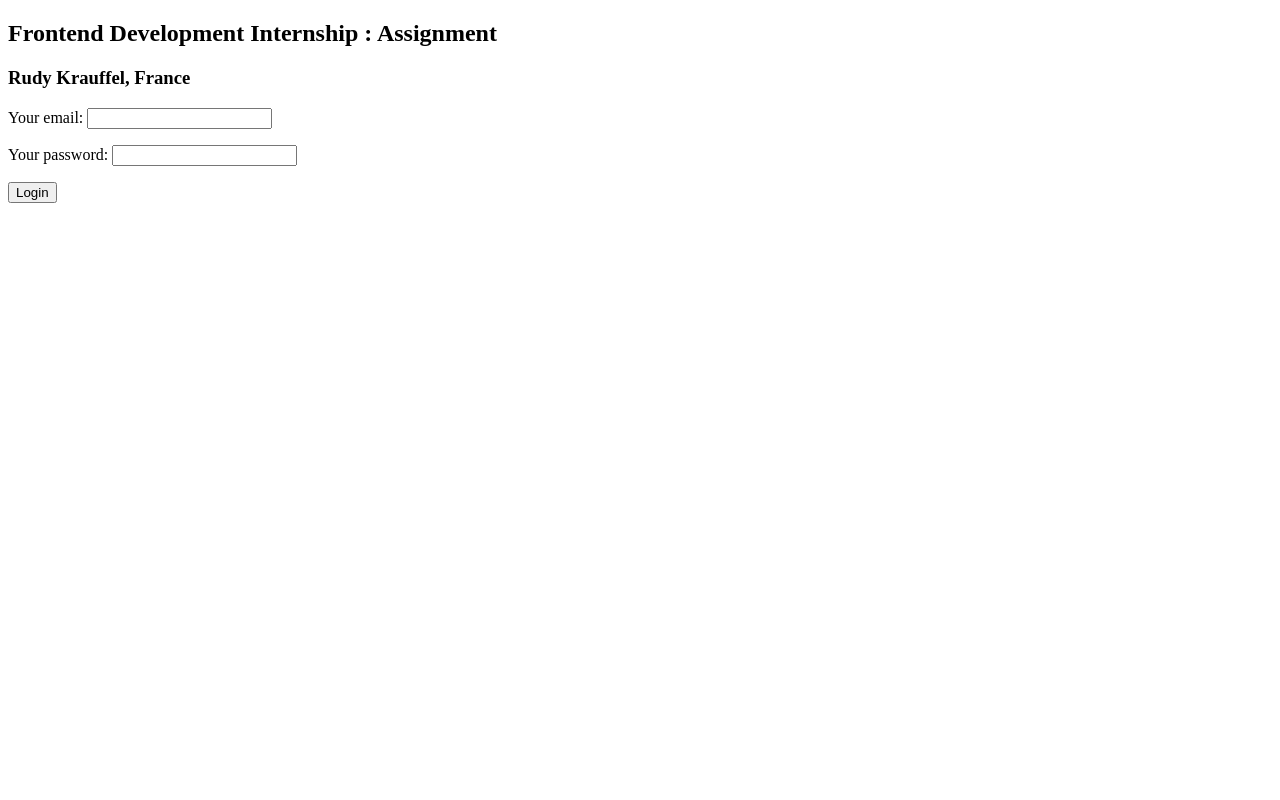
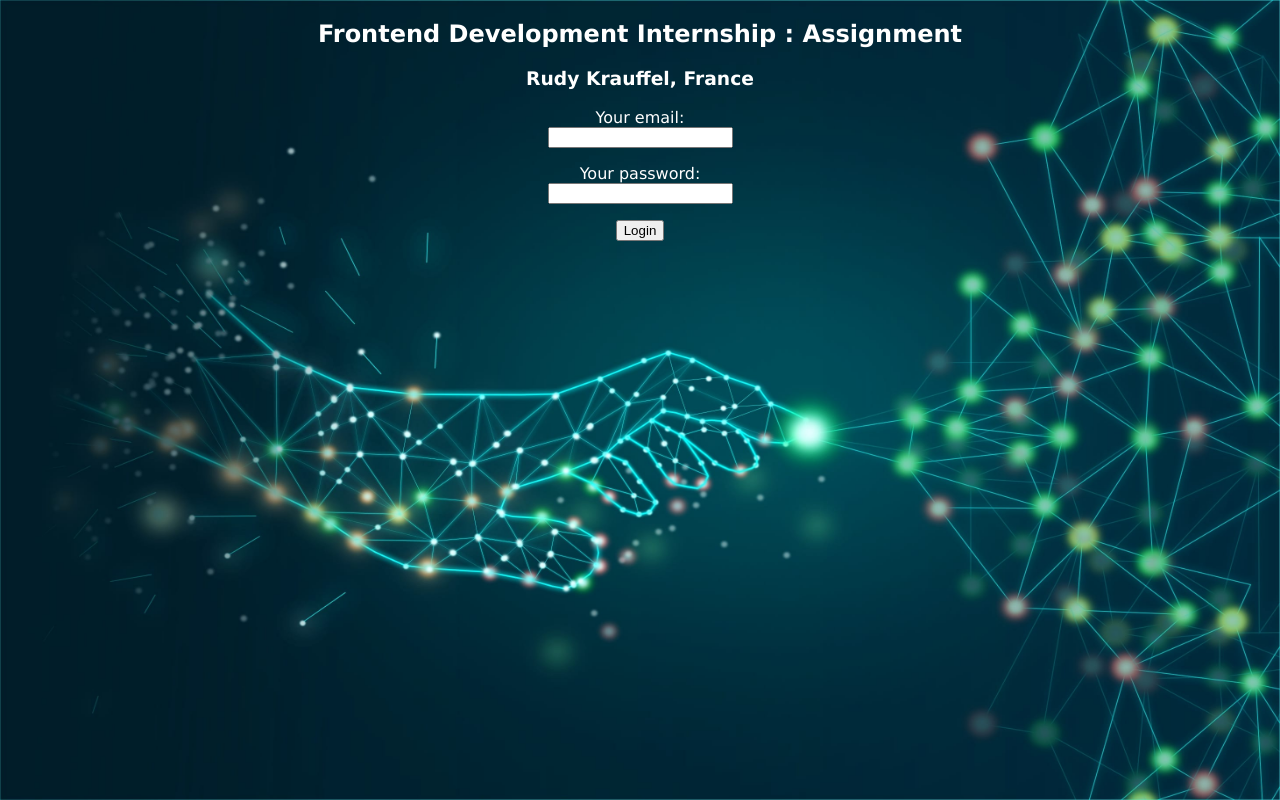
Before and after one commit to rudykrauffel/21ilab-assignment, a PHP site: page /login.php in a window 1280 px wide. Run offline with PHP 8.4, Linux system fonts and the light colour scheme.

Commit message:
Added more style features

```diff
--- a/login.php
+++ b/login.php
@@ -8,15 +8,18 @@
     <meta name="description" content="Assignment for a frontend development internship">
     <meta name="viewport" content="width=device-width, initial-scale=1">
 
-    <link href="css/style.css" rel="stylesheet">
+    <link href="style.css" rel="stylesheet">
 </head>
 
 <body>
-    <h2>Frontend Development Internship : Assignment</h2>
-    <h3>Rudy Krauffel, France</h3>
+    <header>
+        <h2>Frontend Development Internship : Assignment</h2>
+        <h3>Rudy Krauffel, France</h3>
+
+    </header>
 
 
-    <form action="post.php" method="post">
+    <form action="post.php" method="post" class="form1">
         <p>
             <label for="mail">Your email:</label>
             <input type="email" id="mail" name="mail" required>
--- a/style.css
+++ b/style.css
@@ -0,0 +1,27 @@
+html{
+    width: 100%;
+    height: 100%;
+    margin: 0;
+    background-image: url("media/background.jpg");
+    background-repeat: no-repeat;
+    background-size: 100% 100%;
+
+}
+
+body{
+    font-family: Verdana, Geneva, Tahoma, sans-serif;
+    color: white;
+}
+
+header{
+    text-align: center;
+}
+
+.form1{
+    text-align: center;
+    display: block;
+    margin-left: auto;
+    margin-right: auto;
+    align-self: auto;
+    width: 15%;
+}
```
Also changed, not shown: media/background.jpg (added).
